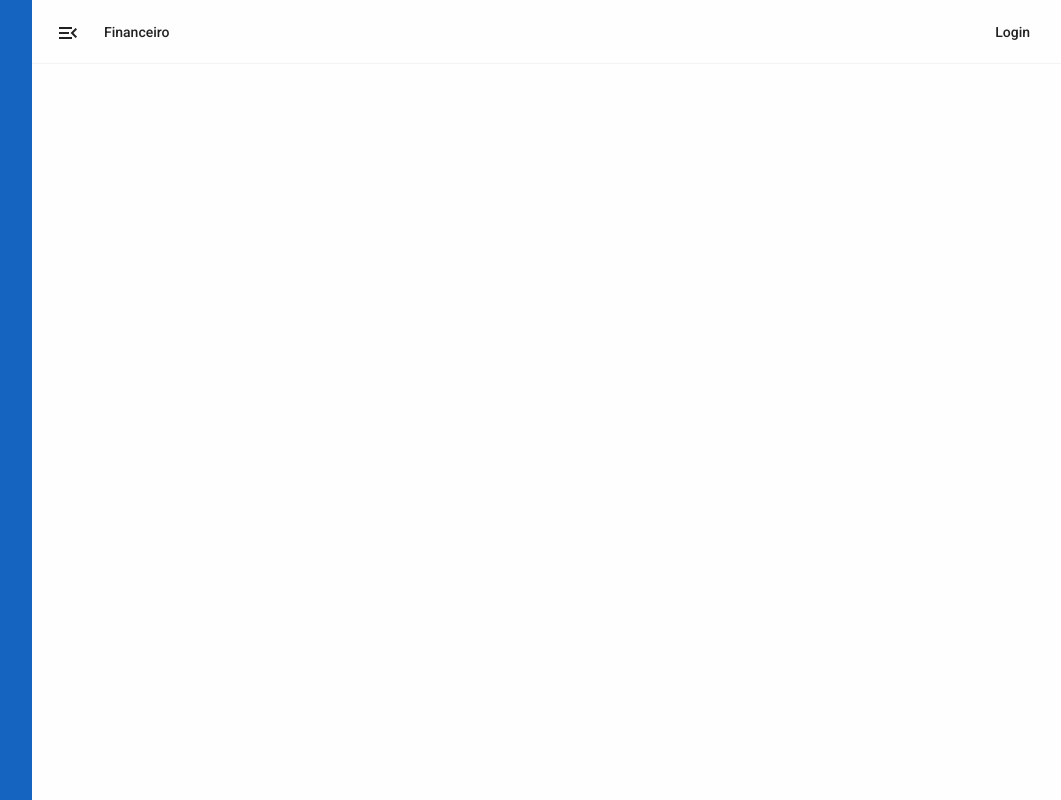
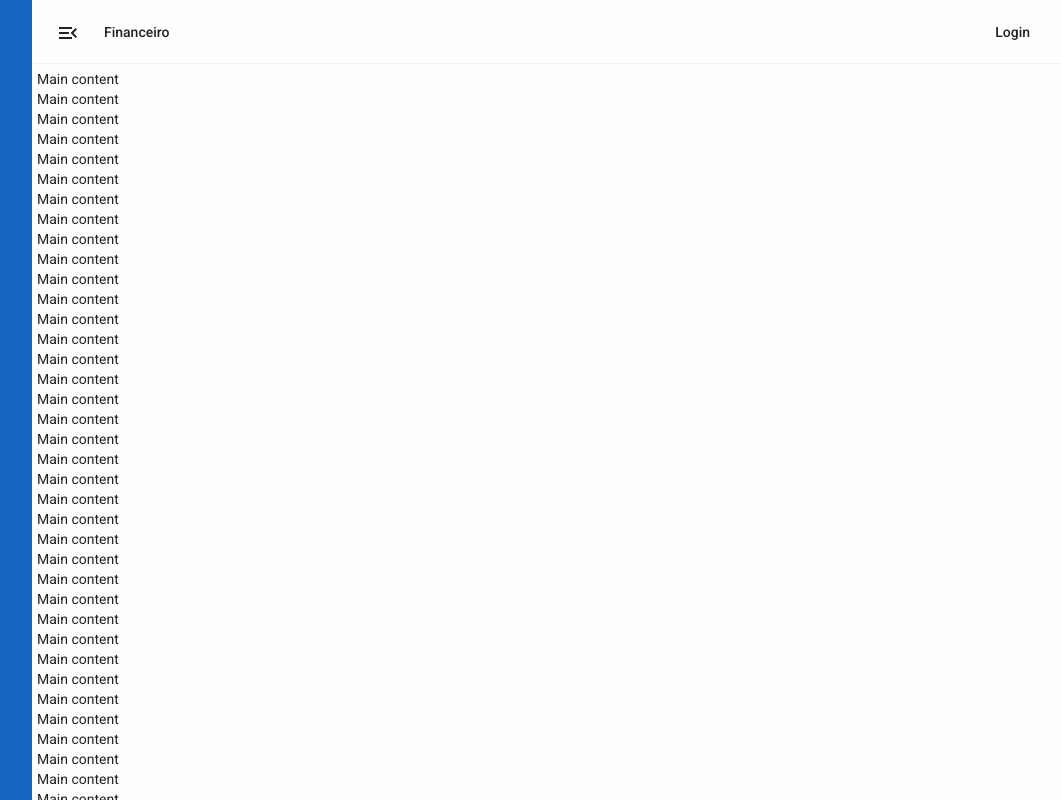
Before and after one commit to andersonHSM/financeiro, an Angular app: page / in a window 1280 px wide. Shown: the whole page, without its empty margins (218-1279 px from the left). Built offline with nearby package versions, Linux system fonts and the light colour scheme.

Commit message:
correcao toolbar sticky

```diff
--- a/src/app/shared/components/dash/dash.component.html
+++ b/src/app/shared/components/dash/dash.component.html
@@ -4,15 +4,14 @@
         </div>
     </mat-sidenav>
     <mat-sidenav-content>
-        <div class="main-content">
         <mat-toolbar style="height: 64px;">
             <mat-toolbar-row>
                 <span id="sidenav-closer">
                     <button mat-icon-button (click)="sidenavOpened = !sidenavOpened">
-                            <mat-icon *ngIf="sidenavOpened" matTooltip="Ocultar Menu Lateral"
-                                matTooltipPosition="below">menu_open</mat-icon>
-                            <mat-icon *ngIf="!sidenavOpened" matTooltip="Mostrar Menu Lateral"
-                                matTooltipPosition="below">menu</mat-icon>
+                        <mat-icon *ngIf="sidenavOpened" matTooltip="Ocultar Menu Lateral" matTooltipPosition="below">
+                            menu_open</mat-icon>
+                        <mat-icon *ngIf="!sidenavOpened" matTooltip="Mostrar Menu Lateral" matTooltipPosition="below">
+                            menu</mat-icon>
                     </button>
                 </span>
                 <span>
@@ -23,6 +22,120 @@
                 </span>
             </mat-toolbar-row>
         </mat-toolbar>
+        <div class="main-content">
+            Main content<br>
+            Main content<br>
+            Main content<br>
+            Main content<br>
+            Main content<br>
+            Main content<br>
+            Main content<br>
+            Main content<br>
+            Main content<br>
+            Main content<br>
+            Main content<br>
+            Main content<br>
+            Main content<br>
+            Main content<br>
+            Main content<br>
+            Main content<br>
+            Main content<br>
+            Main content<br>
+            Main content<br>
+            Main content<br>
+            Main content<br>
+            Main content<br>
+            Main content<br>
+            Main content<br>
+            Main content<br>
+            Main content<br>
+            Main content<br>
+            Main content<br>
+            Main content<br>
+            Main content<br>
+            Main content<br>
+            Main content<br>
+            Main content<br>
+            Main content<br>
+            Main content<br>
+            Main content<br>
+            Main content<br>
+            Main content<br>
+            Main content<br>
+            Main content<br>
+            Main content<br>
+            Main content<br>
+            Main content<br>
+            Main content<br>
+            Main content<br>
+            Main content<br>
+            Main content<br>
+            Main content<br>
+            Main content<br>
+            Main content<br>
+            Main content<br>
+            Main content<br>
+            Main content<br>
+            Main content<br>
+            Main content<br>
+            Main content<br>
+            Main content<br>
+            Main content<br>
+            Main content<br>
+            Main content<br>
+            Main content<br>
+            Main content<br>
+            Main content<br>
+            Main content<br>
+            Main content<br>
+            Main content<br>
+            Main content<br>
+            Main content<br>
+            Main content<br>
+            Main content<br>
+            Main content<br>
+            Main content<br>
+            Main content<br>
+            Main content<br>
+            Main content<br>
+            Main content<br>
+            Main content<br>
+            Main content<br>
+            Main content<br>
+            Main content<br>
+            Main content<br>
+            Main content<br>
+            Main content<br>
+            Main content<br>
+            Main content<br>
+            Main content<br>
+            Main content<br>
+            Main content<br>
+            Main content<br>
+            Main content<br>
+            Main content<br>
+            Main content<br>
+            Main content<br>
+            Main content<br>
+            Main content<br>
+            Main content<br>
+            Main content<br>
+            Main content<br>
+            Main content<br>
+            Main content<br>
+            Main content<br>
+            Main content<br>
+            Main content<br>
+            Main content<br>
+            Main content<br>
+            Main content<br>
+            Main content<br>
+            Main content<br>
+            Main content<br>
+            Main content<br>
+            Main content<br>
+            Main content<br>
+            Oi
             <ng-content></ng-content>
         </div>
     </mat-sidenav-content>
--- a/src/app/shared/components/dash/dash.component.scss
+++ b/src/app/shared/components/dash/dash.component.scss
@@ -2,6 +2,9 @@ $main-backgound: #fefefe;
 mat-toolbar {
   background-color: $main-backgound;
   border-bottom: 1px solid rgba(215, 215, 215, 0.3);
+  position: sticky;
+  top: 0;
+  z-index: 1000;
 }
 
 #toolbar-actions {
@@ -14,11 +17,8 @@ mat-toolbar {
 .sidenav {
   background: #1565c0;
   min-width: 250px;
-  // display: flex;
-  //   minheight: 100%;
 }
 .sidenav-actions {
-  // position: absolute;
   display: flex;
   width: 100%;
   height: 100%;
@@ -26,7 +26,6 @@ mat-toolbar {
 }
 #sidenav-closer {
   display: block;
-  // color: white;
 }
 
 .sidenav-container {
@@ -34,14 +33,14 @@ mat-toolbar {
 }
 
 .main-content {
+  padding: 5px;
   position: relative;
   background: white;
   display: flex;
   flex-wrap: wrap;
   width: 100%;
-  height: 100%;
-  overflow-y: auto;
-  overflow-x: auto;
+  // overflow-y: auto;
+  // overflow-x: auto;
   background-color: $main-backgound;
 }
 
@@ -50,6 +49,6 @@ mat-toolbar {
   width: 100%;
   height: 100%;
   position: absolute;
-  overflow-y: auto;
-  overflow-x: auto;
+  // overflow-y: auto;
+  // overflow-x: auto;
 }
--- a/src/styles.scss
+++ b/src/styles.scss
@@ -31,6 +31,10 @@ $financeiro-theme: mat-light-theme(
 
 /* You can add global styles to this file, and also import other style files */
 
+* {
+  scrollbar-width: thin;
+}
+
 html,
 body {
   height: 100%;
```
Lines whose indentation alone changed are shown as unchanged.
